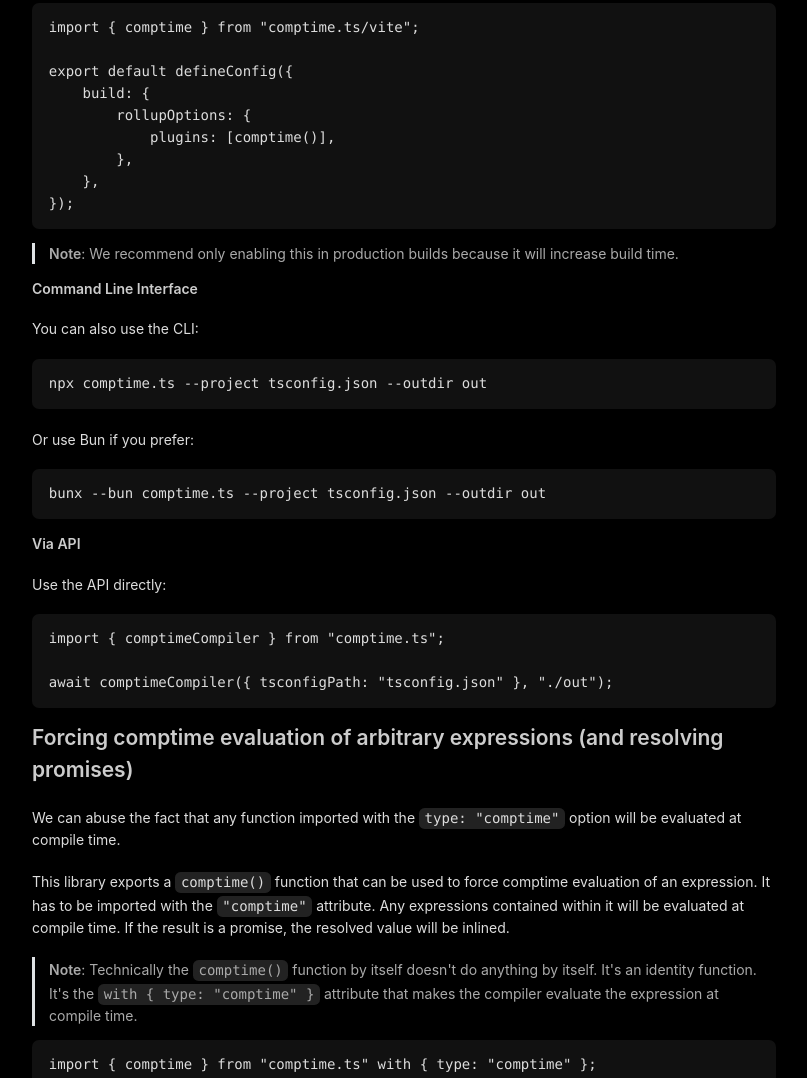
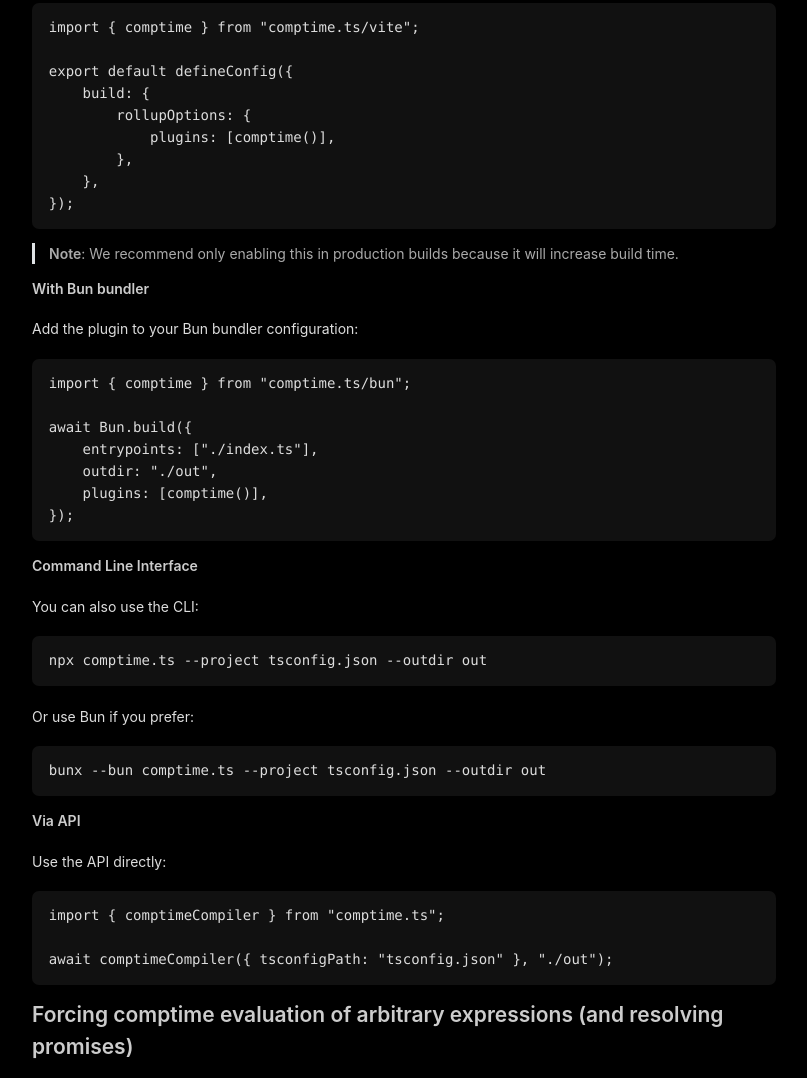
Before and after one commit to feathers-studio/comptime.ts, a website: page docs/index.html in a window 1280 px wide. Shown: the part 2282-3360 px from the top of the page, without its empty margins (236-1043 px from the left). Drawn offline with Linux system fonts and the light colour scheme; a web font is replaced by a local one.

Commit message:
doc: update with Bun bundler support

```diff
--- a/docs/index.html
+++ b/docs/index.html
@@ -131,6 +131,16 @@
 <blockquote>
 <p><strong>Note</strong>: We recommend only enabling this in production builds because it will increase build time.</p>
 </blockquote>
+<h3>With Bun bundler</h3>
+<p>Add the plugin to your Bun bundler configuration:</p>
+<pre><code class="language-typescript">import { comptime } from &quot;comptime.ts/bun&quot;;
+
+await Bun.build({
+	entrypoints: [&quot;./index.ts&quot;],
+	outdir: &quot;./out&quot;,
+	plugins: [comptime()],
+});
+</code></pre>
 <h3>Command Line Interface</h3>
 <p>You can also use the CLI:</p>
 <pre><code class="language-bash">npx comptime.ts --project tsconfig.json --outdir out
```
Also changed, not shown: README.md.
